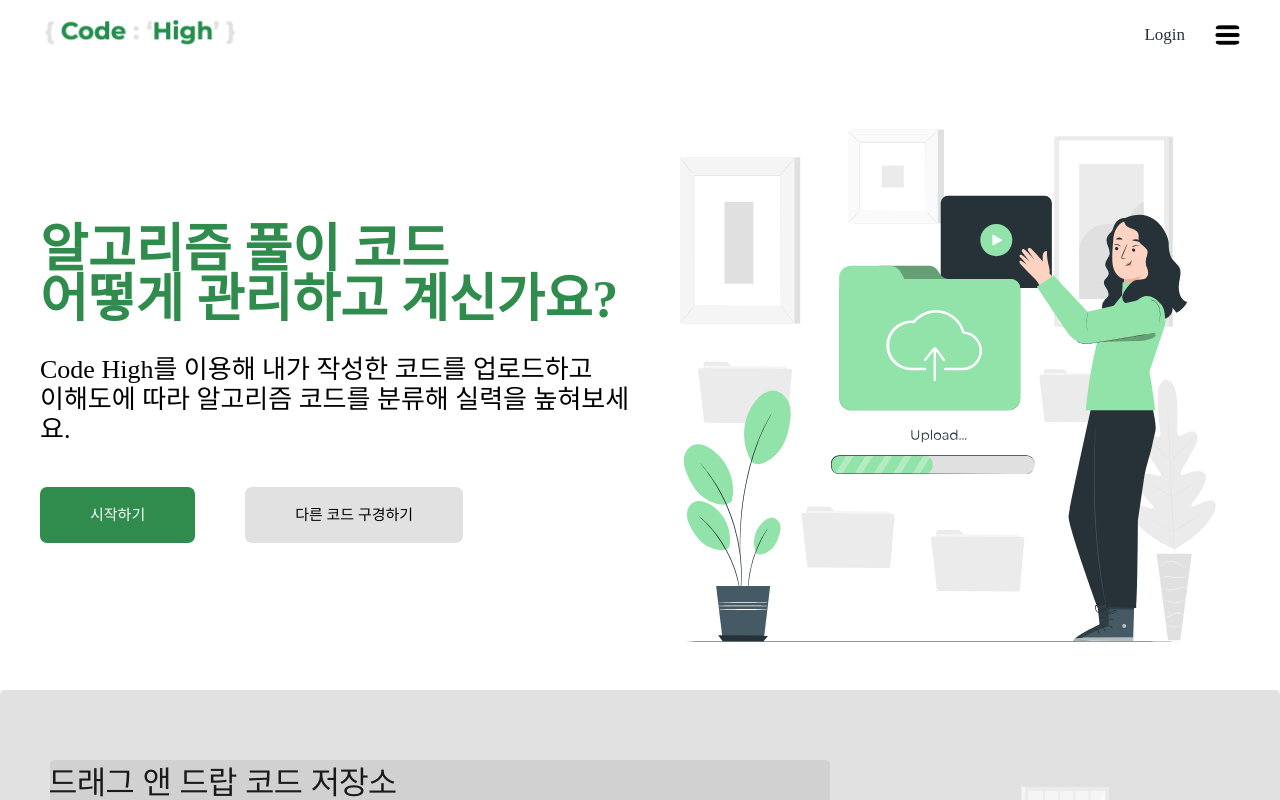
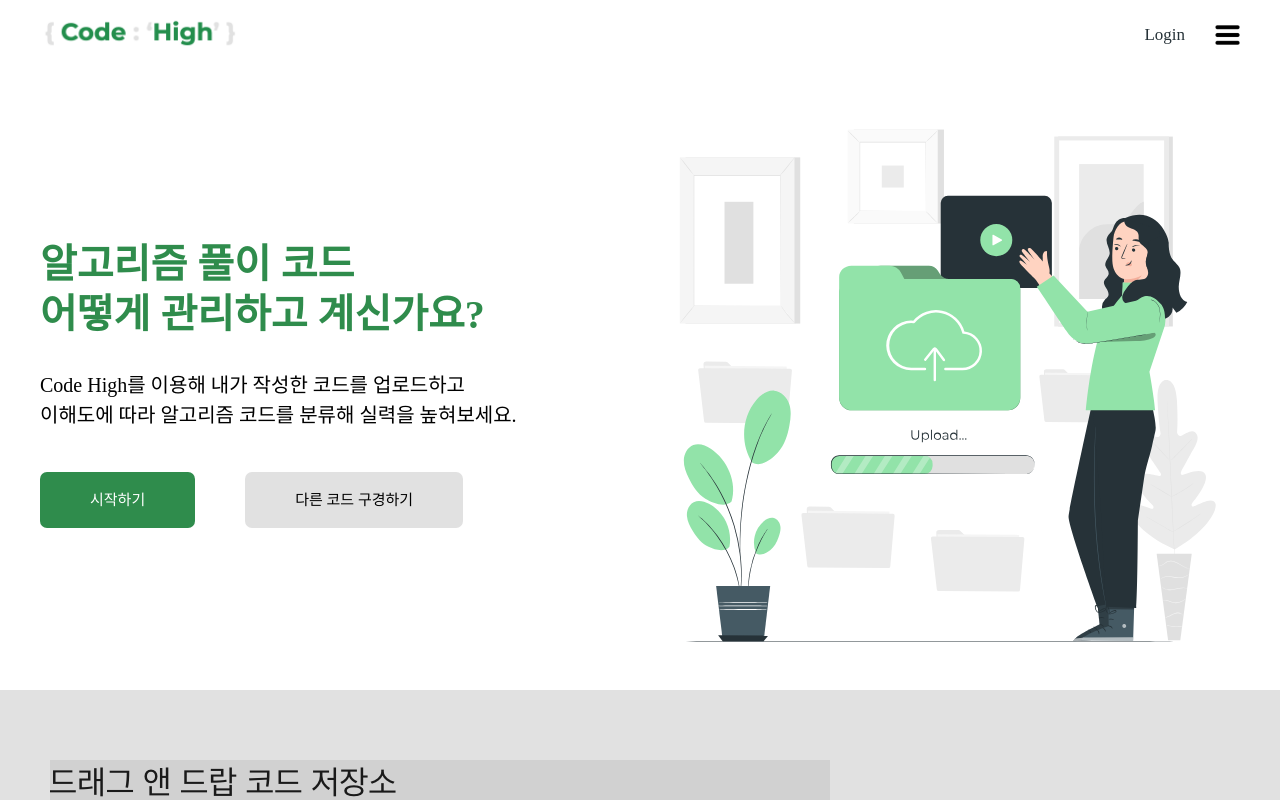
Before and after one commit to codestates/Code-High, a React app in the folder client/: page / in a window 1280 px wide. Shown: the top 800 px of the page. Built offline with nearby package versions, Linux system fonts and the light colour scheme.

Commit message:
[Client] fix: all user modify

```diff
--- a/client/src/style.css
+++ b/client/src/style.css
@@ -1686,11 +1686,6 @@ a {
     border: none;
     font-family: 'NanumGothic'; }
 
-* {
-  border-radius: 5px;
-  font-family: 'NanumGothic';
-  font-size: 13px; }
-
 .postcomment {
   padding: 10px;
   margin: auto; }
```
